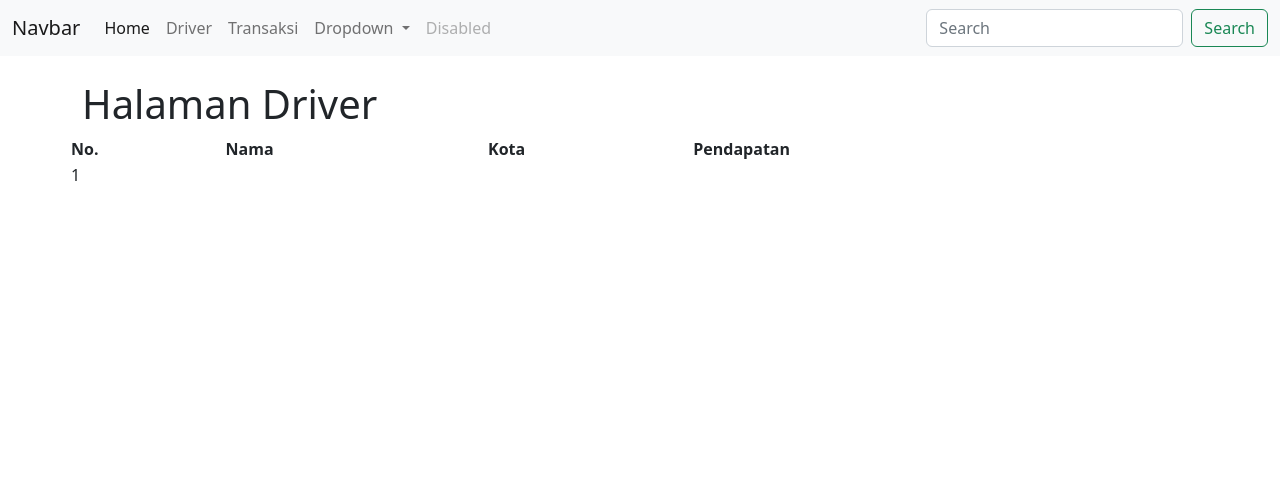
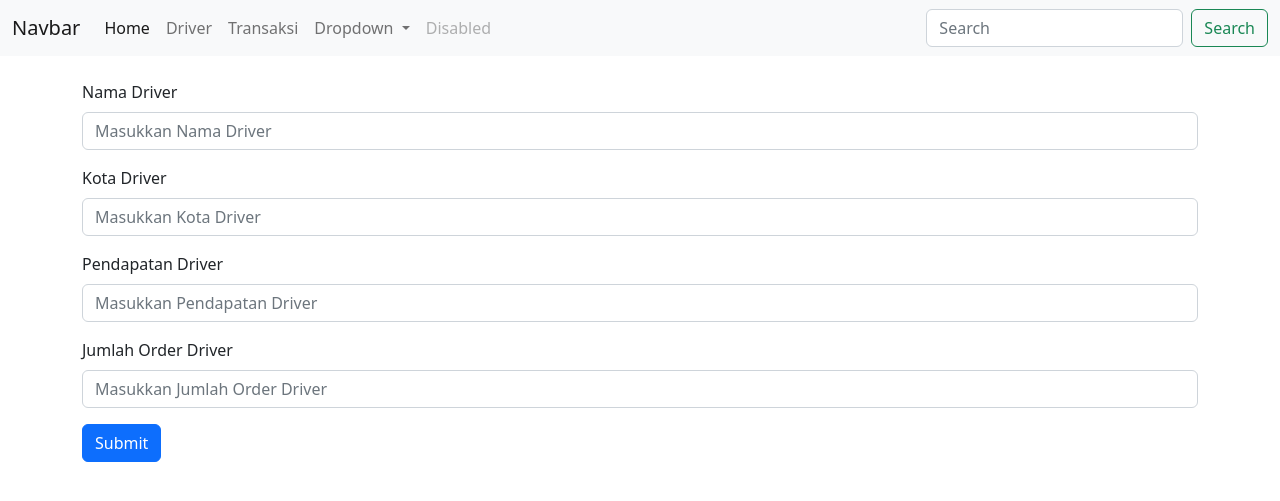
Before and after one commit to wahidalqorni/php-batch13, a PHP site: page /index.php?page=driver&action=add in a window 1280 px wide. Shown: the top 501 px of the page. Run offline with PHP 8.4, Linux system fonts and the light colour scheme; data that the repository does not hold is empty.

Commit message:
update crud oop add

```diff
--- a/latihan2/crud_oop/App/Controllers/DriverController.php
+++ b/latihan2/crud_oop/App/Controllers/DriverController.php
@@ -1,6 +1,7 @@
 <?php
 
-    class DriverController {
+class DriverController
+{
 
     public function __construct()
     {
@@ -16,6 +17,66 @@
         return $data;
     }
 
+    // function insert data ke tabel database
+    public function insert(array $inputan) // inputan akan didapat dari form yg memanggil function ini
+    {
+        // panggil function create yg ada di Driver model
+        $insertData = Driver::create(
+            [
+                'Nama_driver' => $inputan['Nama_driver'],
+                'Kota_driver' => $inputan['Kota_driver'],
+                'Pendapatan_Driver' => $inputan['Pendapatan_Driver'],
+                'Jumlah_oRder' => $inputan['Jumlah_oRder'],
+            ]
+        );
+
+        if ($insertData == TRUE) {
+            // redirect ke page driver
+            echo "<script> window.location.href = '?page=driver'; </script>";
+        } else {
+            // redirect ke page driver dan actionnya add
+            echo "<script> window.location.href = '?page=driver&action=add'; </script>";
+        }
     }
 
-?>
+    // menampilkan data yg dipilih berdasarkan id
+    public function edit($id)
+    {
+        $data = Driver::find($id);
+        return $data;
+    }
+
+    // update data
+    public function update(array $inputan) // inputan akan didapat dari form yg memanggil function ini
+    {
+        // panggil function create yg ada di Driver model
+        $updateData = Driver::update(
+            [
+                'Id_driver' => $inputan['Id_driver'],
+                'Nama_driver' => $inputan['Nama_driver'],
+                'Kota_driver' => $inputan['Kota_driver'],
+                'Pendapatan_Driver' => $inputan['Pendapatan_Driver'],
+                'Jumlah_oRder' => $inputan['Jumlah_oRder'],
+            ]
+        );
+
+        if ($updateData == TRUE) {
+            // redirect ke page driver
+            echo "<script> window.location.href = '?page=driver'; </script>";
+        } else {
+            // redirect ke page driver dan actionnya add
+            echo "<script> window.location.href = '?page=driver&action=edit'; </script>";
+        }
+    }
+
+    public function delete($id)
+    {
+        $deleteData = Driver::destroy($id);
+
+        if ($deleteData == TRUE) {
+            echo "<script> window.location.href = '?page=driver'; </script>";
+        } else {
+            echo "<script> window.location.href = '?page=driver'; </script>";
+        }
+    }
+}
--- a/latihan2/crud_oop/App/Models/Driver.php
+++ b/latihan2/crud_oop/App/Models/Driver.php
@@ -2,10 +2,12 @@
 
 include 'App/Models/App.php';
 
-    class Driver extends App {
+class Driver extends App
+{
 
     // menampilkan data
-        public static function all(){
+    public static function all()
+    {
 
         $app = new App();
 
@@ -14,12 +16,12 @@
         $result = $app->query($sql); // hasilnya ini akan berbentuk array
 
         // jika datanya tidak ada, maka kasih kosongan
-            if($result->num_rows < 1 ) {
+        if ($result->num_rows < 1) {
             $hasil[] = [];
         } else {
             // jika datanya ada, maka ambil datanya (fetch_array), ditampung di variabel $data dan isikan
 
-                while($data = $result->fetch_array() ) {
+            while ($data = $result->fetch_array()) {
                 // ke variabel $hasil
                 $hasil[] = $data;
             }
@@ -27,6 +29,67 @@
         return $hasil;
     }
 
+    // menampilkan detail data berdasarkan id yg dipilih
+    public static function find($id)
+    {
+
+        $app = new App();
+
+        $sql = "SELECT * FROM driverr WHERE Id_driver = '$id' ";
+
+        $result = $app->query($sql); // hasilnya ini akan berbentuk array
+
+        $hasil = $result->fetch_array();
+        return $hasil;
     }
 
-?>
+    public static function create(array $data)
+    {
+
+        $app = new App();
+
+        // siapkan data yg akan diinput
+        $Nama_driver = $data['Nama_driver'];
+        $Kota_driver = $data['Kota_driver'];
+        $Pendapatan_Driver = $data['Pendapatan_Driver'];
+        $Jumlah_oRder = $data['Jumlah_oRder'];
+
+        // sintaks sql utk insert data
+        $sql = "INSERT INTO driverr (Nama_driver, Kota_driver, Pendapatan_Driver, Jumlah_oRder ) VALUES ('$Nama_driver', '$Kota_driver', '$Pendapatan_Driver', '$Jumlah_oRder'  ) ";
+
+        // eksekusi querynya dgn memanggil fungsi query dari class App yg sudah dibuatkan objectnya ($app)
+        $result = $app->query($sql);
+
+        return $result;
+    }
+
+    public static function update(array $data)
+    {
+
+        $app = new App();
+
+        // siapkan data yg akan diinput
+        $Id_driver = $data['Id_driver'];
+        $Nama_driver = $data['Nama_driver'];
+        $Kota_driver = $data['Kota_driver'];
+        $Pendapatan_Driver = $data['Pendapatan_Driver'];
+        $Jumlah_oRder = $data['Jumlah_oRder'];
+
+        // sintaks sql utk insert data
+        $sql = "UPDATE driverr SET Nama_driver = '$Nama_driver', Kota_driver = '$Kota_driver', Pendapatan_Driver = '$Pendapatan_Driver', Jumlah_oRder = '$Jumlah_oRder' WHERE Id_driver = '$Id_driver' ";
+
+        // eksekusi querynya dgn memanggil fungsi query dari class App yg sudah dibuatkan objectnya ($app)
+        $result = $app->query($sql);
+
+        return $result;
+    }
+
+    public static function destroy($id)
+    {
+        $app = new App();
+        $sql = "DELETE FROM driverr WHERE Id_driver = '$id' ";
+        $result = $app->query($sql);
+        return $result;
+    }
+
+}
--- a/latihan2/crud_oop/index.php
+++ b/latihan2/crud_oop/index.php
@@ -61,14 +61,41 @@
         // jika ada parameter page (penamaan parameter page ada di atas di menu2 di hrefnya)
         if (isset($_GET['page'])) {
             $page = $_GET['page'];
+            $action = @$_GET['action'];
             // panggil file sesuai isi data yg ada di parameter page
             // cek lagi nama dari pagenya
             if ($_GET['page'] == 'driver') {
-                // panggil file driver/index.php
-                include __DIR__ . '/views/driver/index.php';
+
+                // periksa nilai actionnya
+                if ($action == 'add') {
+                    // maka tampilkan form tambah
+                    include __DIR__ . '/views/driver/add.php';
+                } else if ($action == 'edit') {
+                    // maka tampilkan form edit
+                    include __DIR__ . '/views/driver/edit.php';
+                } else if($action == 'delete') {
+                     // maka panggil file detele
+                     include __DIR__ . '/views/driver/delete.php';
+                } else {
+                    // panggil file driver/index.php
+                    include __DIR__ . '/views/driver/index.php';
+                }
+
             } else if ($page == 'transaksi') {
-                // panggil file transaksi/index.php
-                include __DIR__ . '/views/transaksi/index.php';
+                // periksa nilai actionnya
+                if ($action == 'add') {
+                    // maka tampilkan form tambah
+                    include __DIR__ . '/views/transaksi/add.php';
+                } else if ($action == 'edit') {
+                    // maka tampilkan form edit
+                    include __DIR__ . '/views/transaksi/edit.php';
+                } else if($action == 'delete') {
+                     // maka panggil file detele
+                     include __DIR__ . '/views/transaksi/delete.php';
+                } else {
+                    // panggil file transaksi/index.php
+                    include __DIR__ . '/views/transaksi/index.php';
+                }
             }
         } else {
             // echo __DIR__;
--- /dev/null
+++ b/latihan2/crud_oop/views/driver/add.php
@@ -0,0 +1,43 @@
+<?php
+
+include 'App/Controllers/DriverController.php';
+
+$driver = new DriverController();
+
+if(isset($_POST['proses'])) {
+    // buat variabel utk menampung isi inputan
+    $data = [
+        'Nama_driver' => $_POST['Nama_driver'],
+        'Kota_driver' => $_POST['Kota_driver'],
+        'Pendapatan_Driver' => $_POST['Pendapatan_Driver'],
+        'Jumlah_oRder' => $_POST['Jumlah_oRder']
+    ];
+
+    // panggil fungsi insert yg ada di DriverController
+    $driver->insert($data);
+}
+
+?>
+<form action="" method="post">
+    <div class="mb-3">
+        <label for="Nama_driver" class="form-label">Nama Driver</label>
+        <input type="text" class="form-control" id="Nama_driver" name="Nama_driver" placeholder="Masukkan Nama Driver" value="<?= @$_POST['Nama_driver'] ?>" required>
+    </div>
+
+    <div class="mb-3">
+        <label for="Kota_driver" class="form-label">Kota Driver</label>
+        <input type="text" class="form-control" id="Kota_driver" name="Kota_driver" placeholder="Masukkan Kota Driver" value="<?= @$_POST['Kota_driver'] ?>" required>
+    </div>
+
+    <div class="mb-3">
+        <label for="Pendapatan_Driver" class="form-label">Pendapatan Driver</label>
+        <input type="number" class="form-control" id="Pendapatan_Driver" name="Pendapatan_Driver" placeholder="Masukkan Pendapatan Driver" value="<?= @$_POST['Pendapatan_Driver'] ?>" required>
+    </div>
+
+    <div class="mb-3">
+        <label for="Jumlah_oRder" class="form-label">Jumlah Order Driver</label>
+        <input type="number" class="form-control" id="Jumlah_oRder" name="Jumlah_oRder" placeholder="Masukkan Jumlah Order Driver" value="<?= @$_POST['Jumlah_oRder'] ?>" required>
+    </div>
+
+    <button name="proses" class="btn btn-primary">Submit</button>
+</form>
--- a/latihan2/crud_oop/views/driver/index.php
+++ b/latihan2/crud_oop/views/driver/index.php
@@ -11,12 +11,15 @@
 <h1>Halaman Driver</h1>
 
 <div class="row">
-    <table>
+    <a href="index.php?page=driver&action=add" class="btn btn-primary">Tambah</a>
+    <table class="table table-bordered">
         <tr>
             <th>No.</th>
             <th>Nama</th>
             <th>Kota</th>
             <th>Pendapatan</th>
+            <th>Jumlah Order</th>
+            <th>Action</th>
         </tr>
         <?php
             $no = 1;
@@ -26,7 +29,13 @@
             <td><?= $no++ ?></td>
             <td><?= $dt['Nama_driver'] ?></td>
             <td><?= $dt['Kota_driver'] ?></td>
-            <td><?= $dt['Pendapatan_Driver'] ?></td>
+            <td>Rp. <?= number_format($dt['Pendapatan_Driver']) ?></td>
+            <td><?= $dt['Jumlah_oRder'] ?></td>
+            <td>
+                <a href="index.php?page=driver&action=edit&Id_driver=<?= $dt['Id_driver'] ?>" class="btn btn-success">Edit</a>
+
+                <a href="index.php?page=driver&action=delete&Id_driver=<?= $dt['Id_driver'] ?>" onclick="return confirm('Yakin hapus data?')" class="btn btn-danger">Hapus</a>
+            </td>
         </tr>
         <?php
             endforeach;
```
Also changed, not shown: latihan2/crud_oop/views/driver/delete.php (added, +15 -0 lines), latihan2/crud_oop/views/driver/edit.php (added, +104 -0 lines). Lines whose indentation alone changed are shown as unchanged.
